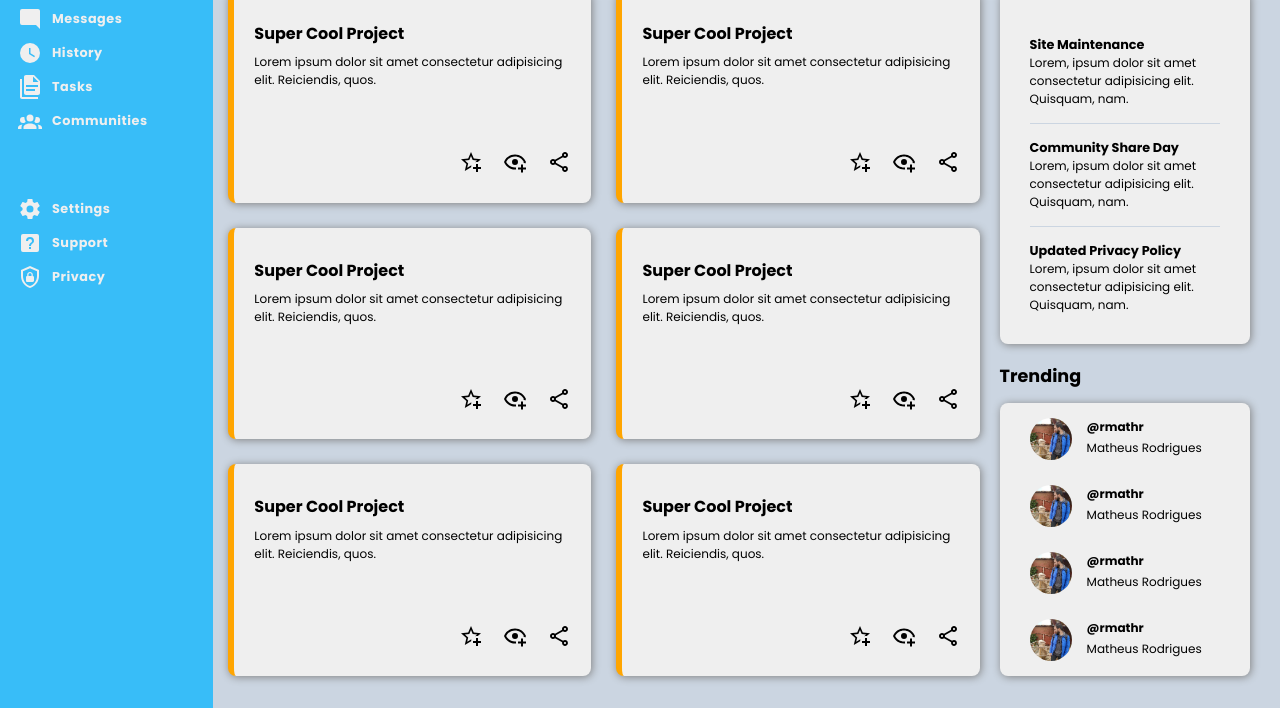
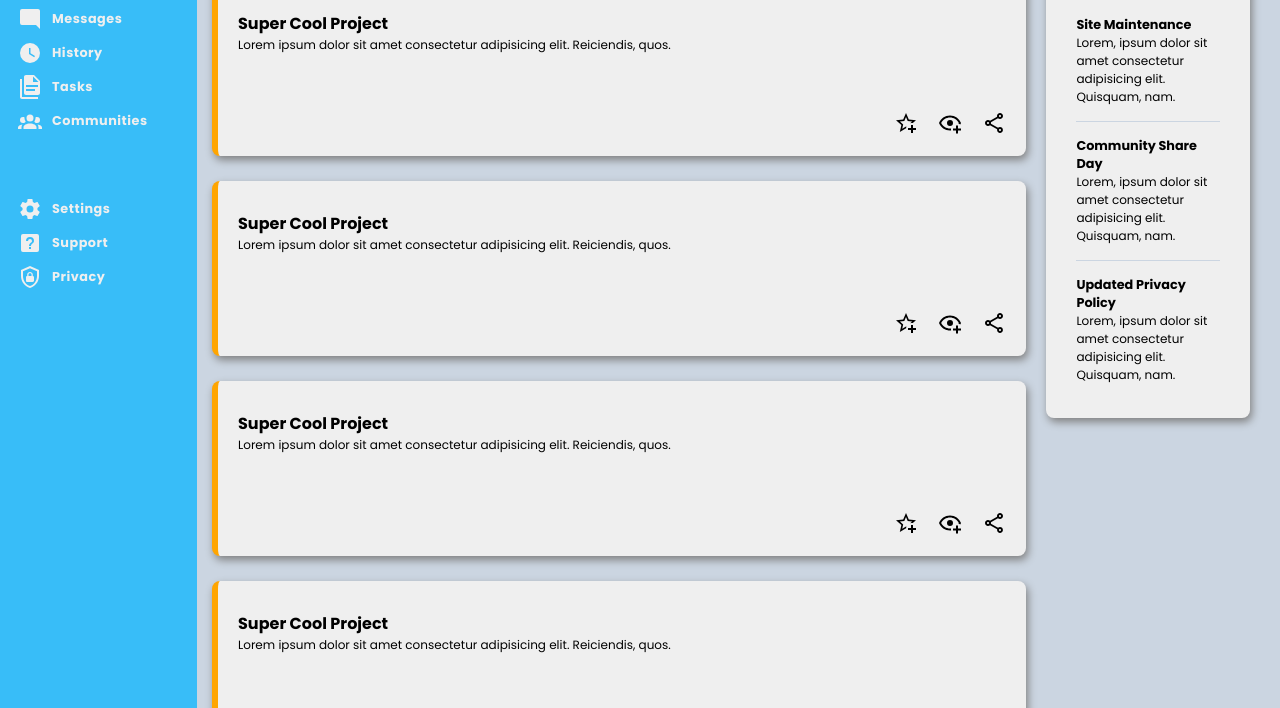
Before and after one commit to rmathr/odin-dashboard, a plain HTML site: page index.html in a window 1280 px wide. Shown: the part 179-887 px from the top of the page. Drawn offline with Linux system fonts and the light colour scheme.

Commit message:
End main content area

```diff
--- a/style.css
+++ b/style.css
@@ -24,10 +24,10 @@ body{
 
 .container{
     display: grid;
-    grid-template-columns: 1fr 5fr;
-    grid-template-rows: 1fr 4fr;
-    height: 100vh;
-    width: 100vw;
+    grid-template-columns: 1fr 6fr;
+    grid-template-rows: 1fr 3fr;
+    max-height: 100vh;
+    max-width: 100vw;
 }
 
 .header {
@@ -122,7 +122,7 @@ body{
 }
 
 .image-max{
-    width: 64px;
+    width: 3.2rem;
     height: auto;
     border-radius: 50%;
     grid-row: 1 / 3;
@@ -182,7 +182,7 @@ body{
 .main-content{
     background-color: var(--slate);
     display: grid;
-    grid-template-columns: 3fr 1fr;
+    grid-template-columns: 4fr 1fr;
     grid-template-rows: 1fr;
     padding: 30px 30px 40px 15px;
     column-gap: 20px;
@@ -191,14 +191,15 @@ body{
 .projects-container{
     height: 100%;
     display: grid;
-    grid-template-rows: 40px 95fr;
+    grid-template-rows: 30px 95fr;
 }
 
 .projects-container .projects{
     width: 100%;
     height: 100%;
     display: grid;
-    grid-template-columns: 1fr 1fr;
+    /* grid-template-columns: 1fr 1fr; */
+    grid-template-columns: repeat(auto-fit, minmax(400px, 1fr));
     grid-template-rows: 1fr 1fr 1fr;
     gap: 25px;
     align-self: stretch;
@@ -211,8 +212,6 @@ body{
     grid-template-rows: 1fr 3fr 1fr;
     border-left: 6px solid orange;
     border-radius: 8px;
-    position: relative;
-    z-index: 2;
 }
 
 .card .card-title{
@@ -229,7 +228,7 @@ body{
 
 .announcements-container{
     display: grid;
-    grid-template-rows: 40px 95fr;
+    grid-template-rows: 30px 95fr;
 }
 
 .announcements-container .announcements{
@@ -238,8 +237,9 @@ body{
     height: 95%;
     display: grid;
     grid-template-rows: 1fr 1fr 1fr;
-    padding: 30px;
+    padding: 20px 30px;
     border-radius: 8px;
+    align-content: center;
 }
 
 .announcements .announcement-title{
@@ -259,7 +259,7 @@ body{
 
 .trending-container{
     display: grid;
-    grid-template-rows: 40px 95fr;
+    grid-template-rows: 30px 95fr;
 }
 
 .trends {
@@ -287,7 +287,7 @@ body{
 }
 
 .image-user{
-    width: 42px;
+    width: 2.2rem;
     height: auto;
     border-radius: 50%;
     grid-row: 1 / 3;
@@ -303,16 +303,17 @@ li {
     list-style: none;
 }
 .image-min{
-    width: 42px;
+    /* width: 36px; */
+    width: 2.2rem;
     height: auto;
     border-radius: 50%;
 }
 
 .title {
     font-weight: 700;
-    font-size: 1.1rem;
+    font-size: 1.0rem;
 }
 
 .shadow{
-    box-shadow: 1px 1px 8px gray;
+    box-shadow: 2px 4px 8px gray;
 }
```
